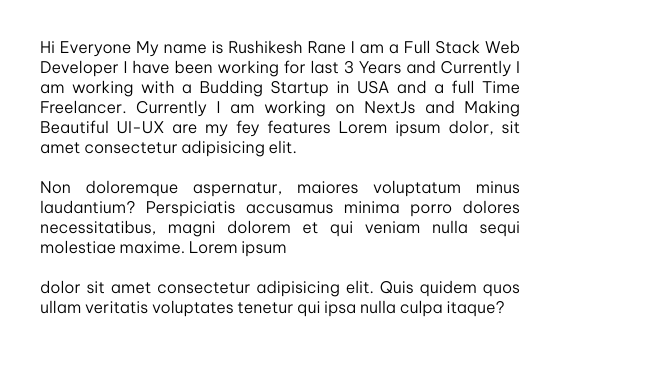
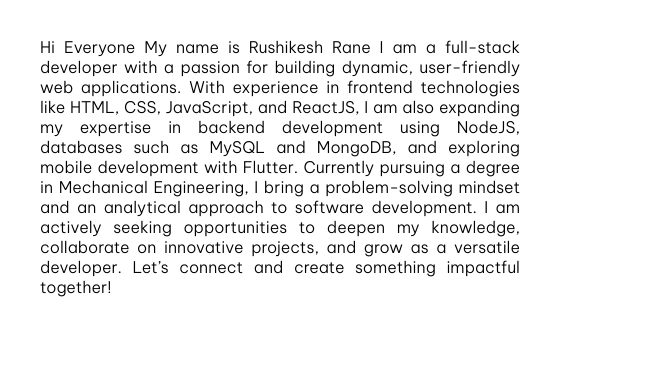
Before and after one commit to explorerushi/Rushi-Portfolio-Web, a plain HTML site: page index.html in a window 1280 px wide. Shown: the part 4280-4660 px from the top of the page, 0-645 px from the left. Drawn offline with nearby package versions, Linux system fonts and the light colour scheme.

Commit message:
Update index.html

```diff
--- a/index.html
+++ b/index.html
@@ -238,20 +238,11 @@
           <div class="skills-text left">
             <p class="skills-heading"><span>M</span>e and MyTech Stack</p>
             <p class="skills-para">
-              Hi Everyone My name is Rushikesh Rane I am a Full Stack Web Developer I
-              have been working for last 3 Years and Currently I am working with
-              a Budding Startup in USA and a full Time Freelancer. Currently I
-              am working on NextJs and Making Beautiful UI-UX are my fey
-              features Lorem ipsum dolor, sit amet consectetur adipisicing elit.
-              <br />
-              <br />
-              Non doloremque aspernatur, maiores voluptatum minus laudantium?
-              Perspiciatis accusamus minima porro dolores necessitatibus, magni
-              dolorem et qui veniam nulla sequi molestiae maxime. Lorem ipsum
-              <br />
-              <br />
-              dolor sit amet consectetur adipisicing elit. Quis quidem quos
-              ullam veritatis voluptates tenetur qui ipsa nulla culpa itaque?
+              Hi Everyone My name is Rushikesh Rane I am a full-stack developer with a passion for building dynamic, user-friendly web applications. With experience in frontend technologies like HTML, CSS, JavaScript, and ReactJS, I am also expanding my expertise in backend development using NodeJS, databases such as MySQL and MongoDB, and exploring mobile development with Flutter.
+
+              Currently pursuing a degree in Mechanical Engineering, I bring a problem-solving mindset and an analytical approach to software development. I am actively seeking opportunities to deepen my knowledge, collaborate on innovative projects, and grow as a versatile developer.
+
+              Let’s connect and create something impactful together!
             </p>
           </div>
 
```
